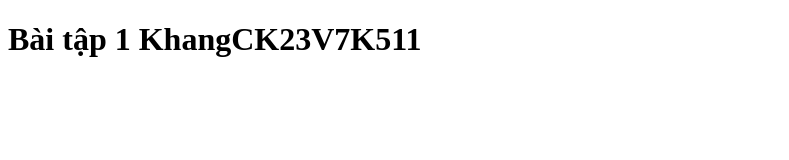
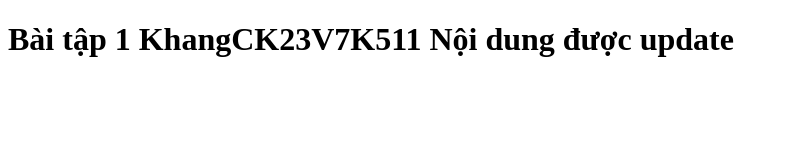
Before and after one commit to KhangNM2804/Bai1, a plain HTML site: page index.html in a window 1280 px wide. Shown: the whole page, without its empty margins (0-789 px from the left). Drawn offline with Linux system fonts and the light colour scheme.

Commit message:
update noi dung bai 1

```diff
--- a/index.html
+++ b/index.html
@@ -6,6 +6,6 @@
     <title>Document</title>
 </head>
 <body>
-    <h1>Bài tập 1 KhangCK23V7K511</h1>
+    <h1>Bài tập 1 KhangCK23V7K511 Nội dung được update</h1>
 </body>
 </html>
```
